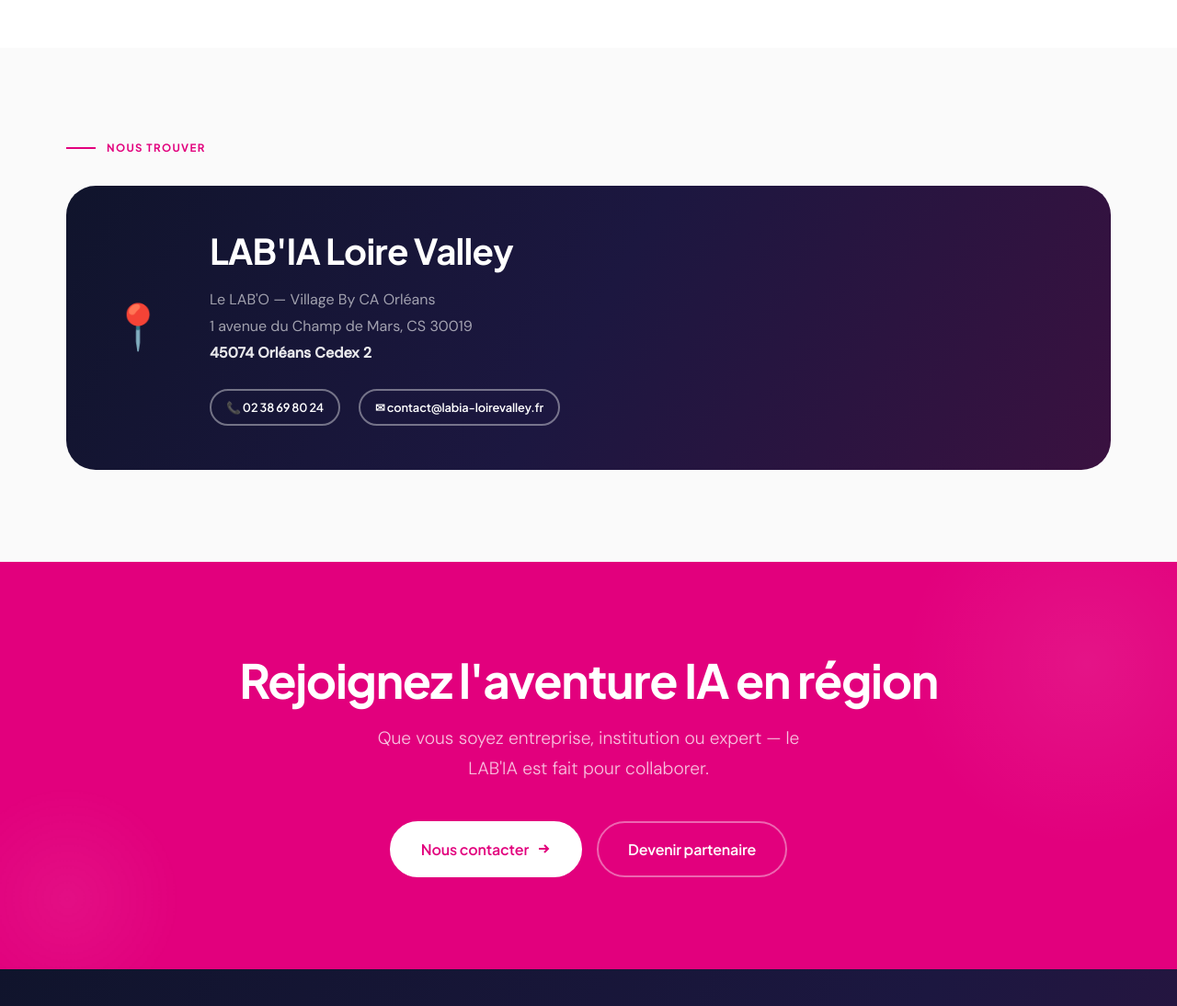
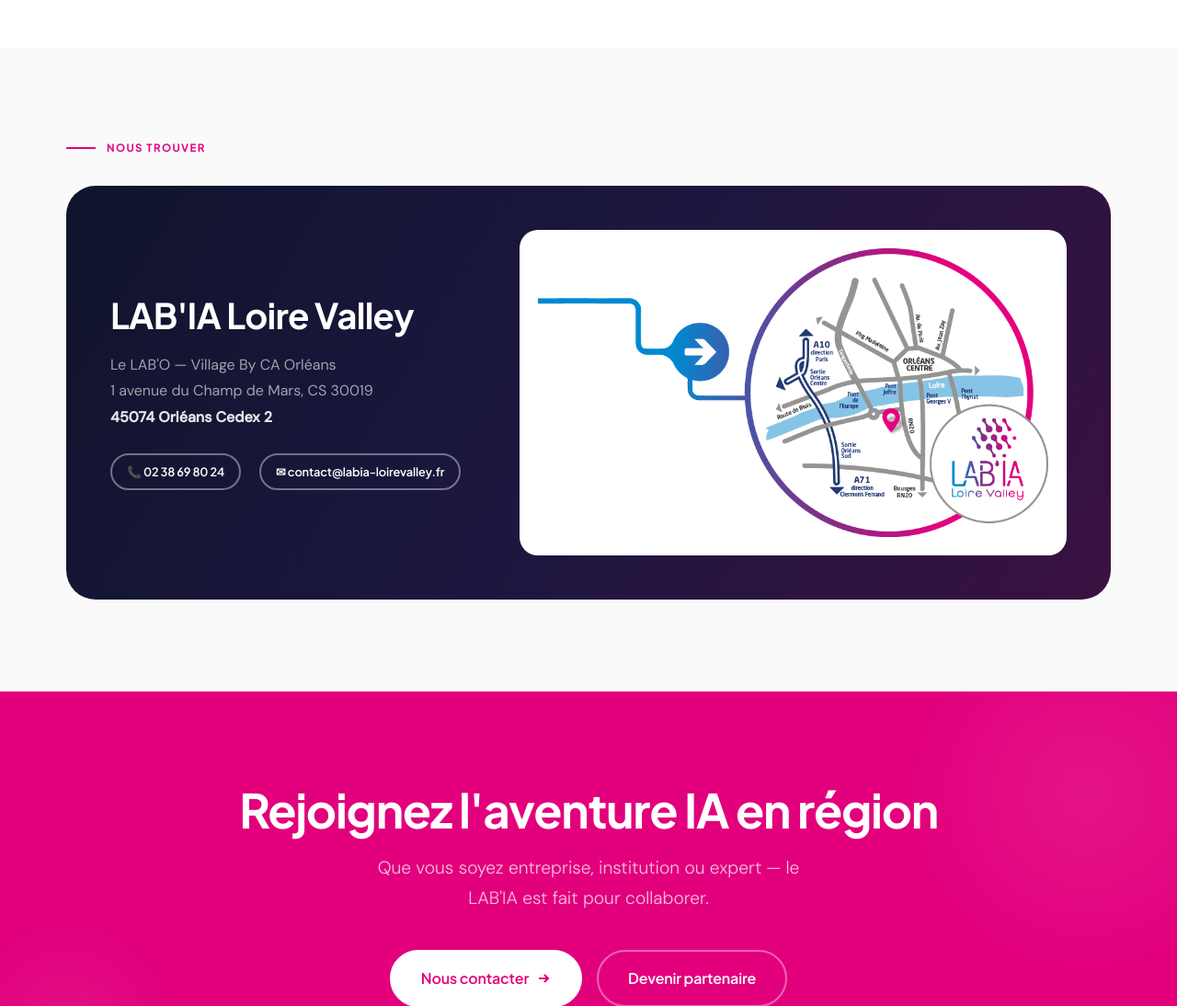
Before and after one commit to LAB-IA-Loire-valley/LAB-IA-Loire-valley.github.io, a WordPress theme: template wordpress-dev/theme/page-templates/template-qui-sommes-nous.php in a window 1280 px wide. Shown: the part 3902-4996 px from the top of the page at 92% size. Run offline with PHP 8.4 and a stand-in for WordPress, Linux system fonts and the light colour scheme; the site name, menu and one post (Sample post) are stand-ins, and other content is empty.

Commit message:
feat(theme): qui-sommes-nous — plan d'accès en grand dans la box « Nous trouver »

```diff
--- a/wordpress-dev/theme/page-templates/template-qui-sommes-nous.php
+++ b/wordpress-dev/theme/page-templates/template-qui-sommes-nous.php
@@ -177,8 +177,7 @@
   <div class="container">
     <div class="section-label reveal mb-32"><span>Nous trouver</span></div>
     <div class="map-block reveal">
-      <div class="map-pin">📍</div>
-      <div>
+      <div class="map-block__info">
         <h3 class="t-h2 mb-16" style="color:white;">LAB'IA Loire Valley</h3>
         <p style="font-size:1rem;color:rgba(255,255,255,.6);line-height:1.8;margin-bottom:24px;">
           Le LAB'O — Village By CA Orléans<br/>
@@ -189,6 +188,9 @@
           <a href="tel:<?php echo esc_attr( preg_replace( '/[^0-9+]/', '', labia_opt( 'phone', '02 38 69 80 24' ) ) ); ?>" class="btn btn-outline-white btn-sm">📞 <?php echo esc_html( labia_opt( 'phone', '02 38 69 80 24' ) ); ?></a>
           <a href="mailto:<?php echo esc_attr( labia_opt( 'email', 'contact@labia-loirevalley.fr' ) ); ?>" class="btn btn-outline-white btn-sm">✉ contact@labia-loirevalley.fr</a>
         </div>
+      </div>
+      <div class="map-block__plan">
+        <img src="<?php echo esc_url( LABIA_THEME_URI . '/assets/img/plan-labia.png' ); ?>" alt="Plan d'accès — LAB'IA Loire Valley, Le LAB'O Village by CA à Orléans" width="880" height="497" loading="lazy" decoding="async">
       </div>
     </div>
   </div>
--- a/wordpress-dev/theme/style.css
+++ b/wordpress-dev/theme/style.css
@@ -1941,15 +1941,22 @@
       background: var(--grad-dark-charte);
       border-radius: var(--radius-xl);
       padding: 48px;
-      display: flex;
+      display: grid;
+      grid-template-columns: minmax(0, .8fr) minmax(0, 1.2fr);
       gap: 48px;
       align-items: center;
     }
-    .map-pin {
-      font-size: 3rem;
-      flex-shrink: 0;
-    }
-    @media (max-width:768px) { .map-block { flex-direction: column; gap: 24px; padding: 32px; } }
+    .map-block__plan {
+      background: var(--white);
+      border-radius: var(--radius-lg);
+      padding: 20px;
+    }
+    .map-block__plan img {
+      display: block;
+      width: 100%;
+      height: auto;
+    }
+    @media (max-width:900px) { .map-block { grid-template-columns: 1fr; gap: 28px; padding: 32px; } }
 
 /* --- From ils-nous-font-confiance.html --- */
 /* Ticker override pour les client cards */
```
Also changed, not shown: wordpress-dev/theme/assets/img/plan-labia.png (added).
